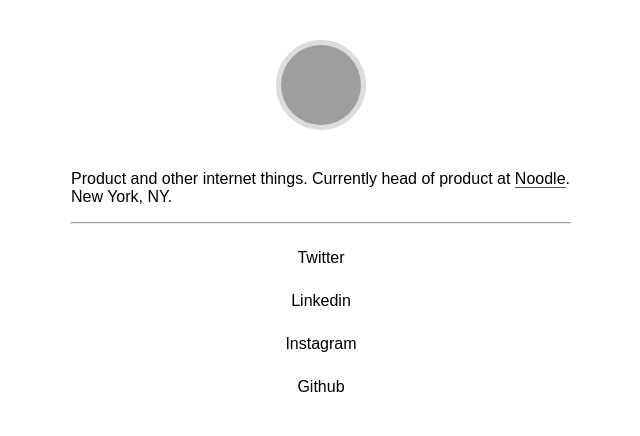
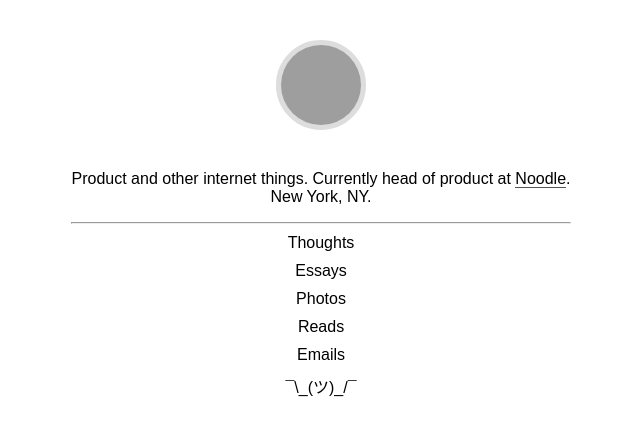
Before and after one commit to abargmann/abargmann.github.io, a Jekyll site: the page built from index.html, in a window 1280 px wide. Shown: the top 436 px of the page, without its empty margins (319-959 px from the left). Built offline with Jekyll 4.4.1, drawn with Linux system fonts in a browser that asks for light colours; some web fonts are replaced; grey boxes are pictures that could not be loaded.

Commit message:
basics done, added favicon

```diff
--- /dev/null
+++ b/_sass/custom.scss
@@ -0,0 +1,7 @@
+.link-list  li {
+	margin: 10px 0px;
+}
+
+.center {
+	text-align: center;
+}
--- a/assets/core.scss
+++ b/assets/core.scss
@@ -4,3 +4,4 @@
 
 @import 'main';
 @import 'syntax';
+@import 'custom';
--- a/index.html
+++ b/index.html
@@ -2,8 +2,8 @@
 layout: default
 ---
 <section>
-	<p>
-		Product and other internet things.  Currently head of product at <a href="www.noodle.com" href="_blank">Noodle</a>. New York, NY.
+	<p class="center">
+		Product and other internet things.  Currently head of product at <a href="www.noodle.com" href="_blank">Noodle</a>.  New York, NY.
 	</p>
 </section>
 <section>
@@ -31,26 +31,24 @@ layout: default
 	<hr>
 </section> -->
 <section>
-	<ul style="text-align:center;">
+	<ul class="link-list center">
 			<li>
-				<div class="title">
-					<a href="https://www.twitter.com/abargmann">Twitter</a>
-				</div>
+				<a href="https://www.twitter.com/abargmann">Thoughts</a>
 			</li>
 			<li>
-				<div class="title">
-					<a href="https://www.linkedin.com/in/abargmann">Linkedin</a>
-				</div>
+				<a href="https://www.medium.com/@abargmann">Essays</a>
 			</li>
 			<li>
-				<div class="title">
-					<a href="https://www.instagram.com/abargmann">Instagram</a>
-				</div>
+				<a href="https://www.instagram.com/abargmann">Photos</a>
 			</li>
 			<li>
-				<div class="title">
-					<a href="https://github.com/abargmann/">Github</a>
-				</div>
+				<a href="https://www.instapaper.com/p/abargmann">Reads</a>
+			</li>
+			<li>
+				<a href="mailto:abargmann@gmail.com">Emails</a>
+			</li>
+			<li>
+				 <a href="https://www.linkedin.com/in/abargmann">¯\_(ツ)_/¯</a>
 			</li>
 		</ul>
 </section>
```
Also changed, not shown: assets/favicon.png, 5 other files.
